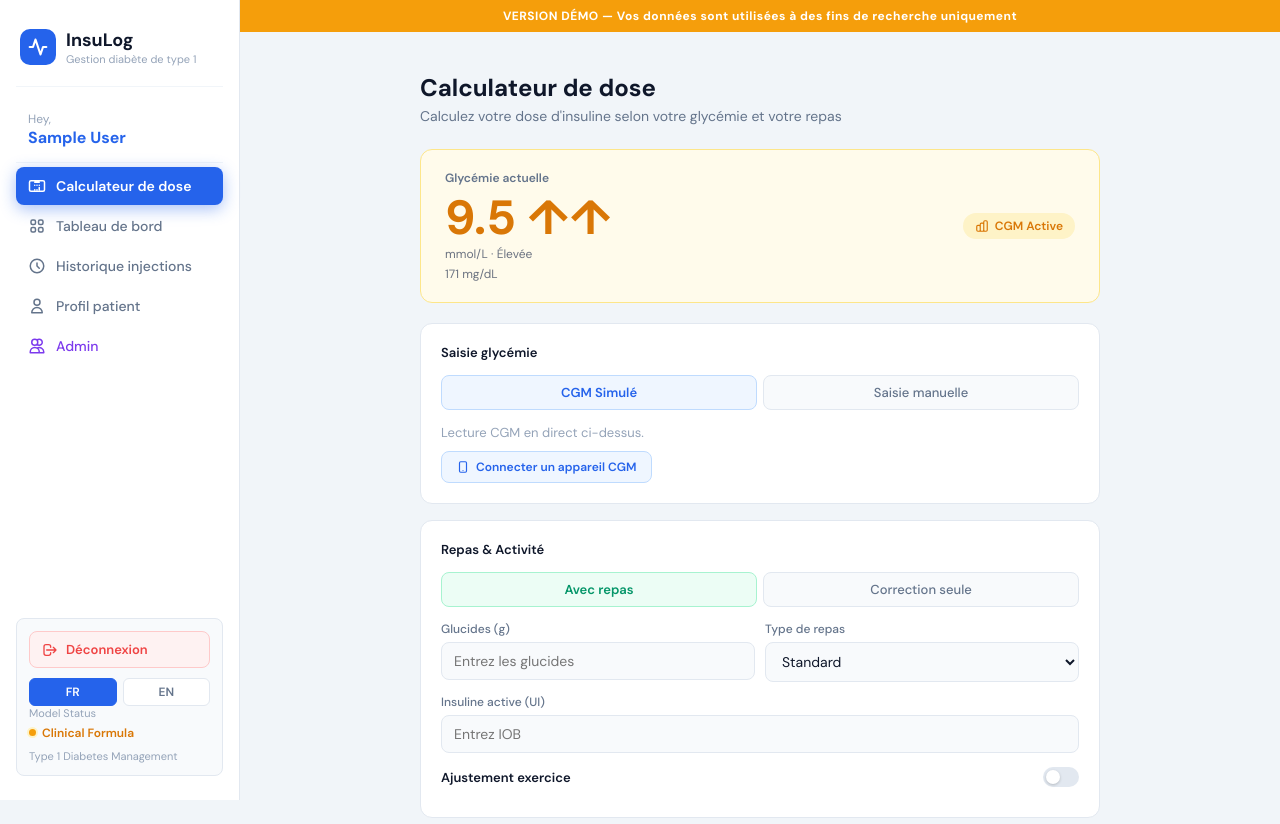
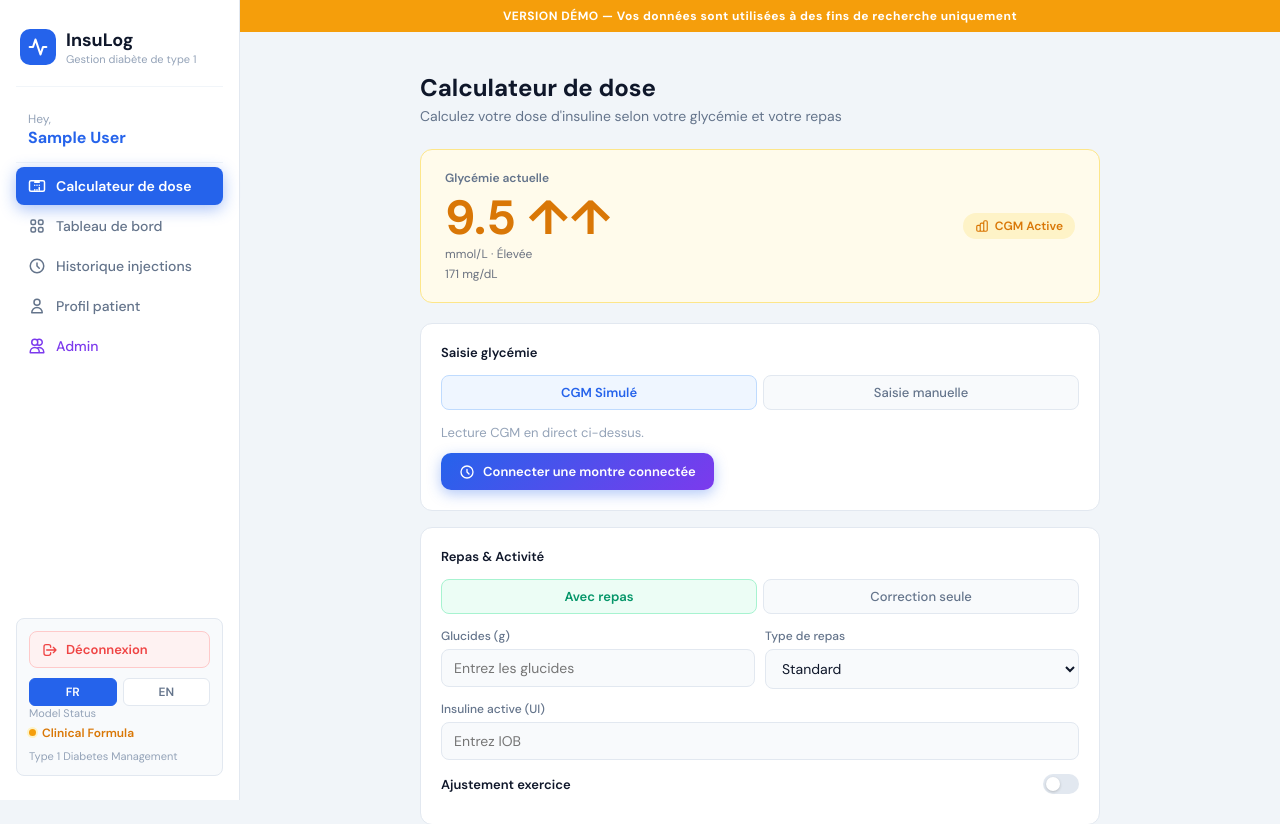
Before and after one commit to anis69000/insulog, a Flask app: page / in a window 1280 px wide. Shown: the top 824 px of the page. Run offline with Flask 3, Linux system fonts and the light colour scheme; the visitor is signed in with stand-in values (Sample User, id 1); data that the repository does not hold is empty; some libraries are stand-ins or nearby versions.

Commit message:
Add files via upload

```diff
--- a/templates/index.html
+++ b/templates/index.html
@@ -249,9 +249,9 @@ body{font-family:'DM Sans',system-ui,sans-serif;background:#F1F5F9;color:#0F172A
  <button class="toggle-btn" onclick="setMode('manuel',this)" data-i18n="manual-entry">Saisie manuelle</button>
  </div>
  <div id="cgm-panel"><p style="font-size:13px;color:#94A3B8;" data-i18n="cgm-live">Lecture CGM en direct ci-dessus.</p>
-        <button onclick="ouvrirModalCGM()" style="display:inline-flex;align-items:center;gap:6px;padding:7px 14px;background:#EFF6FF;border:1px solid #BFDBFE;border-radius:8px;color:#2563EB;font-size:12px;font-weight:600;cursor:pointer;font-family:inherit;margin-top:10px;">
-          <svg width="14" height="14" fill="none" viewBox="0 0 24 24" stroke="currentColor" stroke-width="2"><path stroke-linecap="round" stroke-linejoin="round" d="M12 18h.01M8 21h8a2 2 0 002-2V5a2 2 0 00-2-2H8a2 2 0 00-2 2v14a2 2 0 002 2z"/></svg>
-          <span data-i18n="connect-device">Connecter un appareil CGM</span>
+        <button onclick="ouvrirModalCGM()" style="display:inline-flex;align-items:center;gap:8px;padding:10px 18px;background:linear-gradient(135deg,#2563EB,#7C3AED);border:none;border-radius:10px;color:#fff;font-size:13px;font-weight:600;cursor:pointer;font-family:inherit;margin-top:12px;box-shadow:0 4px 14px rgba(37,99,235,0.35);transition:all 0.2s;" onmouseover="this.style.transform='translateY(-1px)';this.style.boxShadow='0 6px 20px rgba(37,99,235,0.45)'" onmouseout="this.style.transform='';this.style.boxShadow='0 4px 14px rgba(37,99,235,0.35)'">
+          <svg width="16" height="16" fill="none" viewBox="0 0 24 24" stroke="white" stroke-width="2"><path stroke-linecap="round" stroke-linejoin="round" d="M12 8v4l3 3m6-3a9 9 0 11-18 0 9 9 0 0118 0z"/></svg>
+          <span data-i18n="connect-device">Connecter une montre connectée</span>
         </button></div>
  <div id="manuel-panel" style="display:none;">
  <div class="field"><label>Glycémie (<span id="unit-label-input">mg/dL</span>)</label><input type="number" id="bg-manuel" value="" min="2" max="30" step="0.1"></div>
@@ -495,7 +495,7 @@ body{font-family:'DM Sans',system-ui,sans-serif;background:#F1F5F9;color:#0F172A
  "decline-ok-title":"Refus enregistré","decline-ok-sub":"Votre décision a été sauvegardée.",
  "hypo-warn":"Hypoglycémie — Pas d'injection. Prenez 15g de glucides rapides.",
  "hypo-btn":"Hypoglycémie — Pas d'injection","bg-hypo":"Hypoglycémie","bg-ok":"Dans la cible","bg-high":"Élevée","bg-very-high":"Haute",
- "logout":"Déconnexion","connect-device":"Connecter un appareil CGM","cgm-modal-title":"Connecter un appareil CGM","cgm-modal-sub":"Sélectionnez votre appareil de mesure","cgm-compatible":"Appareils compatibles","cgm-soon":"Bientôt","cgm-note":"Les intégrations CGM seront disponibles dans une prochaine mise à jour.","cgm-close":"Fermer","nav-dose":"Calculateur de dose","nav-dashboard":"Tableau de bord",
+ "logout":"Déconnexion","connect-device":"Connecter une montre connectée","cgm-modal-title":"Connecter une montre connectée","cgm-modal-sub":"Pour enrichir le modèle avec vos données personnelles","cgm-why-title":"Pourquoi connecter votre montre ?","cgm-data-hr":"Fréquence cardiaque","cgm-data-activity":"Activité physique","cgm-data-sleep":"Qualité du sommeil","cgm-data-sedentary":"Niveau de sédentarité","cgm-data-stress":"Niveau de stress (VFC)","cgm-data-calories":"Dépense calorique","cgm-compatible":"Appareils compatibles","cgm-soon":"Bientôt","cgm-note":"Les intégrations CGM seront disponibles dans une prochaine mise à jour.","cgm-close":"Fermer","nav-dose":"Calculateur de dose","nav-dashboard":"Tableau de bord",
  "nav-history":"Historique injections","nav-profile":"Profil patient",
  "model-status":"Statut modèle","app-sub":"Gestion diabète de type 1",
  },
@@ -524,7 +524,7 @@ body{font-family:'DM Sans',system-ui,sans-serif;background:#F1F5F9;color:#0F172A
  "decline-ok-title":"Decline Recorded","decline-ok-sub":"Your decision has been saved.",
  "hypo-warn":"Hypoglycemia — No injection. Take 15g fast carbs.",
  "hypo-btn":"Hypoglycemia — No Injection","bg-hypo":"Hypoglycemia","bg-ok":"In Range","bg-high":"Elevated","bg-very-high":"High",
- "logout":"Sign Out","connect-device":"Connect CGM Device","cgm-modal-title":"Connect a CGM Device","cgm-modal-sub":"Select your monitoring device","cgm-compatible":"Compatible Devices","cgm-soon":"Soon","cgm-note":"CGM integrations coming in a future update. Use Simulated CGM or Manual Entry for now.","cgm-close":"Close","nav-dose":"Dose Calculator","nav-dashboard":"Dashboard",
+ "logout":"Sign Out","connect-device":"Connect a Smart Watch","cgm-modal-title":"Connect a Smart Watch","cgm-modal-sub":"To enrich the model with your personal data","cgm-why-title":"Why connect your watch?","cgm-data-hr":"Heart rate","cgm-data-activity":"Physical activity","cgm-data-sleep":"Sleep quality","cgm-data-sedentary":"Sedentary level","cgm-data-stress":"Stress level (HRV)","cgm-data-calories":"Calorie expenditure","cgm-compatible":"Compatible Devices","cgm-soon":"Soon","cgm-note":"CGM integrations coming in a future update. Use Simulated CGM or Manual Entry for now.","cgm-close":"Close","nav-dose":"Dose Calculator","nav-dashboard":"Dashboard",
  "nav-history":"Injection History","nav-profile":"Patient Profile",
  "model-status":"Model Status","app-sub":"Type 1 Diabetes Management",
  }
@@ -637,23 +637,59 @@ body{font-family:'DM Sans',system-ui,sans-serif;background:#F1F5F9;color:#0F172A
   </a>
 </nav>
 
+
 <div id="modal-cgm" style="position:fixed;inset:0;background:rgba(15,23,42,0.5);z-index:1000;display:none;align-items:center;justify-content:center;padding:24px;backdrop-filter:blur(4px);">
-  <div style="background:#fff;border-radius:16px;padding:32px;max-width:500px;width:100%;box-shadow:0 20px 60px rgba(0,0,0,0.2);">
+  <div style="background:#fff;border-radius:16px;padding:32px;max-width:540px;width:100%;box-shadow:0 20px 60px rgba(0,0,0,0.2);max-height:90vh;overflow-y:auto;">
+
+    <!-- Header -->
     <div style="display:flex;align-items:center;justify-content:space-between;margin-bottom:20px;">
       <div style="display:flex;align-items:center;gap:10px;">
         <div style="width:42px;height:42px;background:#EFF6FF;border-radius:10px;display:flex;align-items:center;justify-content:center;">
-          <svg width="22" height="22" fill="none" viewBox="0 0 24 24" stroke="#2563EB" stroke-width="2"><path stroke-linecap="round" stroke-linejoin="round" d="M12 18h.01M8 21h8a2 2 0 002-2V5a2 2 0 00-2-2H8a2 2 0 00-2 2v14a2 2 0 002 2z"/></svg>
+          <svg width="22" height="22" fill="none" viewBox="0 0 24 24" stroke="#2563EB" stroke-width="2"><path stroke-linecap="round" stroke-linejoin="round" d="M12 8v4l3 3m6-3a9 9 0 11-18 0 9 9 0 0118 0z"/></svg>
         </div>
         <div>
-          <h2 style="font-size:17px;font-weight:700;color:#0F172A;" data-i18n="cgm-modal-title">Connecter un appareil CGM</h2>
-          <p style="font-size:12px;color:#64748B;" data-i18n="cgm-modal-sub">Sélectionnez votre appareil de mesure</p>
+          <h2 style="font-size:17px;font-weight:700;color:#0F172A;" data-i18n="cgm-modal-title">Connecter une montre connectée</h2>
+          <p style="font-size:12px;color:#64748B;" data-i18n="cgm-modal-sub">Pour enrichir le modèle avec vos données personnelles</p>
         </div>
       </div>
       <button onclick="fermerModalCGM()" style="width:30px;height:30px;background:#F1F5F9;border:none;border-radius:6px;cursor:pointer;font-size:16px;color:#64748B;">✕</button>
     </div>
 
+    <!-- Pourquoi -->
+    <div style="background:#F0FDF4;border:1px solid #A7F3D0;border-radius:10px;padding:14px 16px;margin-bottom:20px;">
+      <div style="font-size:13px;font-weight:700;color:#065F46;margin-bottom:8px;" data-i18n="cgm-why-title">Pourquoi connecter votre montre ?</div>
+      <div style="display:grid;grid-template-columns:1fr 1fr;gap:8px;">
+        <div style="display:flex;align-items:center;gap:6px;font-size:12px;color:#047857;">
+          <svg width="14" height="14" fill="none" viewBox="0 0 24 24" stroke="#059669" stroke-width="2"><path stroke-linecap="round" stroke-linejoin="round" d="M4.318 6.318a4.5 4.5 0 000 6.364L12 20.364l7.682-7.682a4.5 4.5 0 00-6.364-6.364L12 7.636l-1.318-1.318a4.5 4.5 0 00-6.364 0z"/></svg>
+          <span data-i18n="cgm-data-hr">Fréquence cardiaque</span>
+        </div>
+        <div style="display:flex;align-items:center;gap:6px;font-size:12px;color:#047857;">
+          <svg width="14" height="14" fill="none" viewBox="0 0 24 24" stroke="#059669" stroke-width="2"><path stroke-linecap="round" stroke-linejoin="round" d="M13 10V3L4 14h7v7l9-11h-7z"/></svg>
+          <span data-i18n="cgm-data-activity">Activité physique</span>
+        </div>
+        <div style="display:flex;align-items:center;gap:6px;font-size:12px;color:#047857;">
+          <svg width="14" height="14" fill="none" viewBox="0 0 24 24" stroke="#059669" stroke-width="2"><path stroke-linecap="round" stroke-linejoin="round" d="M20.354 15.354A9 9 0 018.646 3.646 9.003 9.003 0 0012 21a9.003 9.003 0 008.354-5.646z"/></svg>
+          <span data-i18n="cgm-data-sleep">Qualité du sommeil</span>
+        </div>
+        <div style="display:flex;align-items:center;gap:6px;font-size:12px;color:#047857;">
+          <svg width="14" height="14" fill="none" viewBox="0 0 24 24" stroke="#059669" stroke-width="2"><path stroke-linecap="round" stroke-linejoin="round" d="M9 19v-6a2 2 0 00-2-2H5a2 2 0 00-2 2v6a2 2 0 002 2h2a2 2 0 002-2zm0 0V9a2 2 0 012-2h2a2 2 0 012 2v10m-6 0a2 2 0 002 2h2a2 2 0 002-2m0 0V5a2 2 0 012-2h2a2 2 0 012 2v14a2 2 0 01-2 2h-2a2 2 0 01-2-2z"/></svg>
+          <span data-i18n="cgm-data-sedentary">Niveau de sédentarité</span>
+        </div>
+        <div style="display:flex;align-items:center;gap:6px;font-size:12px;color:#047857;">
+          <svg width="14" height="14" fill="none" viewBox="0 0 24 24" stroke="#059669" stroke-width="2"><path stroke-linecap="round" stroke-linejoin="round" d="M13 16h-1v-4h-1m1-4h.01M21 12a9 9 0 11-18 0 9 9 0 0118 0z"/></svg>
+          <span data-i18n="cgm-data-stress">Niveau de stress (VFC)</span>
+        </div>
+        <div style="display:flex;align-items:center;gap:6px;font-size:12px;color:#047857;">
+          <svg width="14" height="14" fill="none" viewBox="0 0 24 24" stroke="#059669" stroke-width="2"><path stroke-linecap="round" stroke-linejoin="round" d="M17.657 18.657A8 8 0 016.343 7.343S7 9 9 10c0-2 .5-5 2.986-7C14 5 16.09 5.777 17.656 7.343A7.975 7.975 0 0120 13a7.975 7.975 0 01-2.343 5.657z"/></svg>
+          <span data-i18n="cgm-data-calories">Dépense calorique</span>
+        </div>
+      </div>
+    </div>
+
+    <!-- Appareils compatibles -->
     <div style="font-size:11px;font-weight:700;color:#94A3B8;text-transform:uppercase;letter-spacing:0.08em;margin-bottom:10px;" data-i18n="cgm-compatible">Appareils compatibles</div>
     <div style="display:flex;flex-direction:column;gap:8px;margin-bottom:16px;">
+
       <div style="display:flex;align-items:center;justify-content:space-between;padding:12px 14px;border:1px solid #E2E8F0;border-radius:10px;">
         <div style="display:flex;align-items:center;gap:10px;">
           <div style="width:36px;height:36px;background:#000;border-radius:8px;display:flex;align-items:center;justify-content:center;">
@@ -663,24 +699,7 @@ body{font-family:'DM Sans',system-ui,sans-serif;background:#F1F5F9;color:#0F172A
         </div>
         <span style="font-size:11px;font-weight:600;color:#F59E0B;background:#FFFBEB;border:1px solid #FDE68A;padding:3px 8px;border-radius:99px;" data-i18n="cgm-soon">Bientôt</span>
       </div>
-      <div style="display:flex;align-items:center;justify-content:space-between;padding:12px 14px;border:1px solid #E2E8F0;border-radius:10px;">
-        <div style="display:flex;align-items:center;gap:10px;">
-          <div style="width:36px;height:36px;background:#2563EB;border-radius:8px;display:flex;align-items:center;justify-content:center;">
-            <svg width="18" height="18" fill="none" viewBox="0 0 24 24" stroke="white" stroke-width="2.5"><path stroke-linecap="round" stroke-linejoin="round" d="M22 12h-4l-3 9L9 3l-3 9H2"/></svg>
-          </div>
-          <div><div style="font-size:13px;font-weight:700;">Dexcom G7</div><div style="font-size:11px;color:#94A3B8;">CGM continu</div></div>
-        </div>
-        <span style="font-size:11px;font-weight:600;color:#F59E0B;background:#FFFBEB;border:1px solid #FDE68A;padding:3px 8px;border-radius:99px;" data-i18n="cgm-soon">Bientôt</span>
-      </div>
-      <div style="display:flex;align-items:center;justify-content:space-between;padding:12px 14px;border:1px solid #E2E8F0;border-radius:10px;">
-        <div style="display:flex;align-items:center;gap:10px;">
-          <div style="width:36px;height:36px;background:#DC2626;border-radius:8px;display:flex;align-items:center;justify-content:center;">
-            <svg width="18" height="18" fill="none" viewBox="0 0 24 24" stroke="white" stroke-width="2"><circle cx="12" cy="12" r="9"/><path stroke-linecap="round" d="M12 7v5l3 3"/></svg>
-          </div>
-          <div><div style="font-size:13px;font-weight:700;">FreeStyle Libre 3</div><div style="font-size:11px;color:#94A3B8;">Abbott</div></div>
-        </div>
-        <span style="font-size:11px;font-weight:600;color:#F59E0B;background:#FFFBEB;border:1px solid #FDE68A;padding:3px 8px;border-radius:99px;" data-i18n="cgm-soon">Bientôt</span>
-      </div>
+
       <div style="display:flex;align-items:center;justify-content:space-between;padding:12px 14px;border:1px solid #E2E8F0;border-radius:10px;">
         <div style="display:flex;align-items:center;gap:10px;">
           <div style="width:36px;height:36px;background:#059669;border-radius:8px;display:flex;align-items:center;justify-content:center;">
@@ -690,13 +709,34 @@ body{font-family:'DM Sans',system-ui,sans-serif;background:#F1F5F9;color:#0F172A
         </div>
         <span style="font-size:11px;font-weight:600;color:#F59E0B;background:#FFFBEB;border:1px solid #FDE68A;padding:3px 8px;border-radius:99px;" data-i18n="cgm-soon">Bientôt</span>
       </div>
+
+      <div style="display:flex;align-items:center;justify-content:space-between;padding:12px 14px;border:1px solid #E2E8F0;border-radius:10px;">
+        <div style="display:flex;align-items:center;gap:10px;">
+          <div style="width:36px;height:36px;background:#6366F1;border-radius:8px;display:flex;align-items:center;justify-content:center;">
+            <svg width="18" height="18" fill="none" viewBox="0 0 24 24" stroke="white" stroke-width="2"><circle cx="12" cy="12" r="9"/><path stroke-linecap="round" d="M8 12h8M12 8v8"/></svg>
+          </div>
+          <div><div style="font-size:13px;font-weight:700;">Fitbit / Google Pixel Watch</div><div style="font-size:11px;color:#94A3B8;">Sense · Versa · Pixel Watch</div></div>
+        </div>
+        <span style="font-size:11px;font-weight:600;color:#F59E0B;background:#FFFBEB;border:1px solid #FDE68A;padding:3px 8px;border-radius:99px;" data-i18n="cgm-soon">Bientôt</span>
+      </div>
+
+      <div style="display:flex;align-items:center;justify-content:space-between;padding:12px 14px;border:1px solid #E2E8F0;border-radius:10px;">
+        <div style="display:flex;align-items:center;gap:10px;">
+          <div style="width:36px;height:36px;background:#0EA5E9;border-radius:8px;display:flex;align-items:center;justify-content:center;">
+            <svg width="18" height="18" fill="none" viewBox="0 0 24 24" stroke="white" stroke-width="2"><path stroke-linecap="round" stroke-linejoin="round" d="M9 3H5a2 2 0 00-2 2v4m6-6h10a2 2 0 012 2v4M9 3v18m0 0h10a2 2 0 002-2V9M9 21H5a2 2 0 01-2-2V9m0 0h18"/></svg>
+          </div>
+          <div><div style="font-size:13px;font-weight:700;">Samsung Galaxy Watch</div><div style="font-size:11px;color:#94A3B8;">Watch 5 · Watch 6 · Ultra</div></div>
+        </div>
+        <span style="font-size:11px;font-weight:600;color:#F59E0B;background:#FFFBEB;border:1px solid #FDE68A;padding:3px 8px;border-radius:99px;" data-i18n="cgm-soon">Bientôt</span>
+      </div>
+
     </div>
 
-    <div style="background:#F0F9FF;border:1px solid #BAE6FD;border-radius:8px;padding:10px 14px;margin-bottom:16px;font-size:12px;color:#0369A1;" data-i18n="cgm-note">
-      Les intégrations CGM seront disponibles dans une prochaine mise à jour. Utilisez le CGM Simulé ou la Saisie manuelle en attendant.
+    <div style="background:#F0F9FF;border:1px solid #BAE6FD;border-radius:8px;padding:10px 14px;margin-bottom:16px;font-size:12px;color:#0369A1;line-height:1.5;" data-i18n="cgm-note">
+      L'intégration des montres connectées permettra à InsuLog d'ajuster automatiquement les recommandations selon votre niveau d'activité, de stress et de sommeil en temps réel.
     </div>
     <button onclick="fermerModalCGM()" style="width:100%;padding:12px;background:#1E3A8A;border:none;border-radius:10px;color:#fff;font-size:14px;font-weight:600;cursor:pointer;font-family:inherit;" data-i18n="cgm-close">Fermer</button>
   </div>
-</div>
+</div></div>
 </body>
 </html>
```
